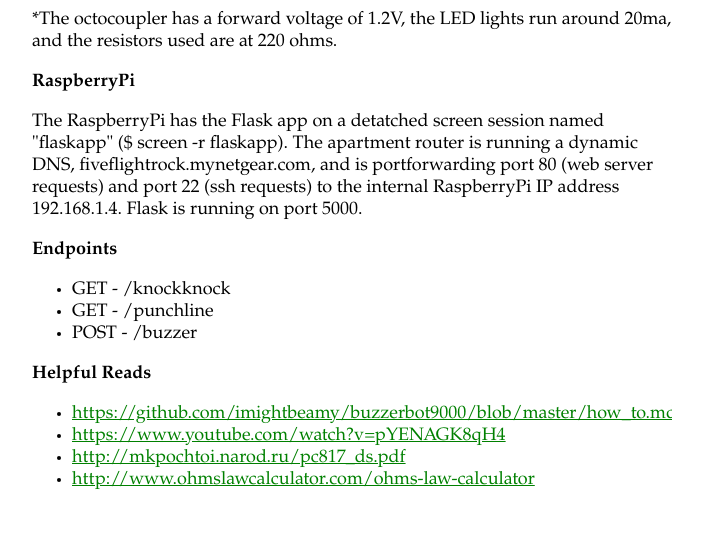
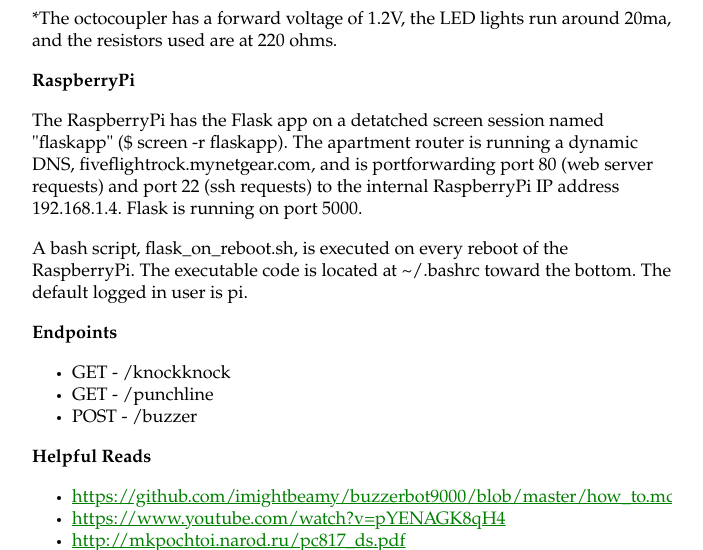
Before and after one commit to edwinyjlim/door_intercom, a Python web app: template templates/index.html in a window 1280 px wide. Shown: the part 1151-1701 px from the top of the page, without its empty margins (288-991 px from the left). Before the commit the page ends 1640 px from the top, so only its background shows below. Run offline with Jinja, Linux system fonts and the light colour scheme; the template is opened without the code that fills it, so the values that code supplies are empty.

Commit message:
bash script to start Flask on reboot/login

```diff
--- a/templates/index.html
+++ b/templates/index.html
@@ -59,6 +59,10 @@
       The RaspberryPi has the Flask app on a detatched screen session named "flaskapp" ($ screen -r flaskapp). The apartment router is running a dynamic DNS, fiveflightrock.mynetgear.com, and is portforwarding port 80 (web server requests) and port 22 (ssh requests) to the internal RaspberryPi IP address 192.168.1.4. Flask is running on port 5000.
     </p>
 
+    <p>
+      A bash script, flask_on_reboot.sh, is executed on every reboot of the RaspberryPi. The executable code is located at ~/.bashrc toward the bottom. The default logged in user is pi.
+    </p>
+
 
     <b>Endpoints</b>
     <ul>
```
Also changed, not shown: 1 other file.
